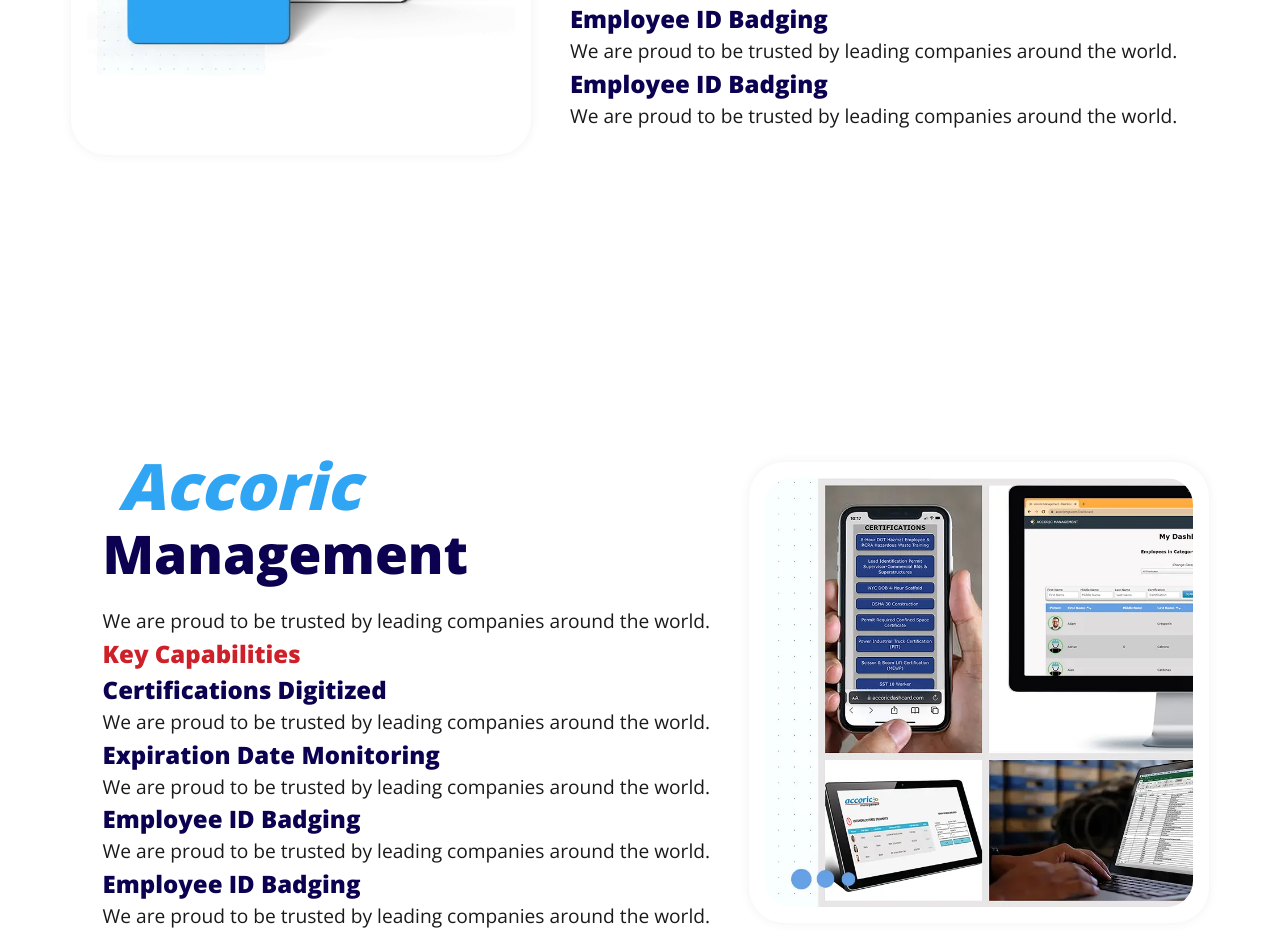
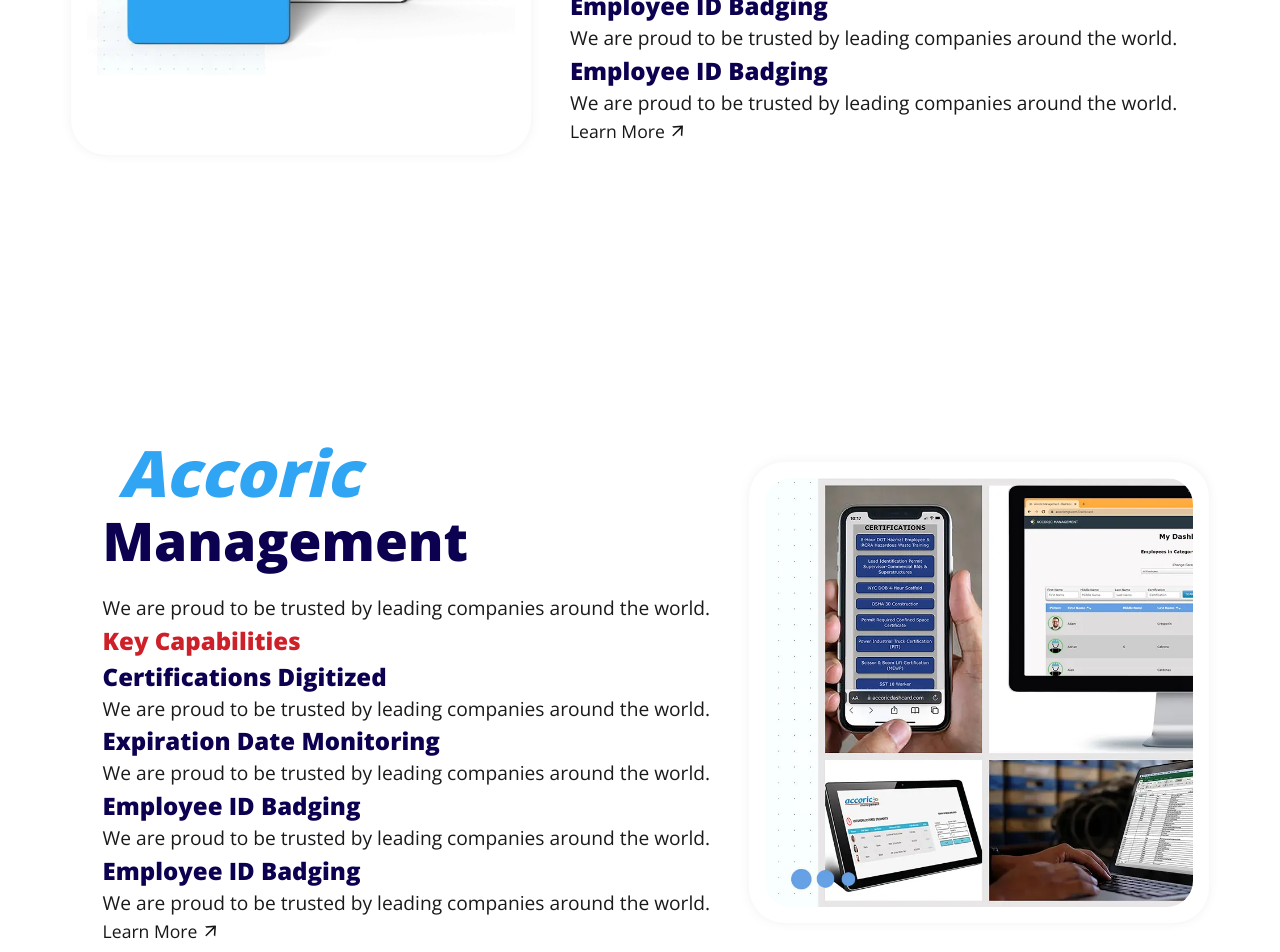
Before and after one commit to fastlinesafetytraining/accoric, a Next.js app: page / in a window 1280 px wide. Shown: the part 1940-2892 px from the top of the page. Built offline with nearby package versions, Linux system fonts and the light colour scheme.

Commit message:
Add "Learn More" link with arrow icon to Home page for enhanced navigation

```diff
--- a/app/(root)/page.tsx
+++ b/app/(root)/page.tsx
@@ -6,6 +6,7 @@ import {
   PhoneOutlined,
   MailOutlined,
   ClockCircleOutlined,
+  ArrowUpOutlined,
 } from "@ant-design/icons";
 import styles from "@Styles/home.module.scss";
 
@@ -105,6 +106,7 @@ export default function Home() {
                   world.
                 </p>
               </div>
+              <a href="#">Learn More <ArrowUpOutlined rotate={45} /></a>
             </div>
           </div>
         </div>
@@ -151,6 +153,7 @@ export default function Home() {
                   world.
                 </p>
               </div>
+              <a href="#">Learn More <ArrowUpOutlined rotate={45} /></a>
             </div>
           </div>
           <div className={styles.accoricManagementImage}>
```
